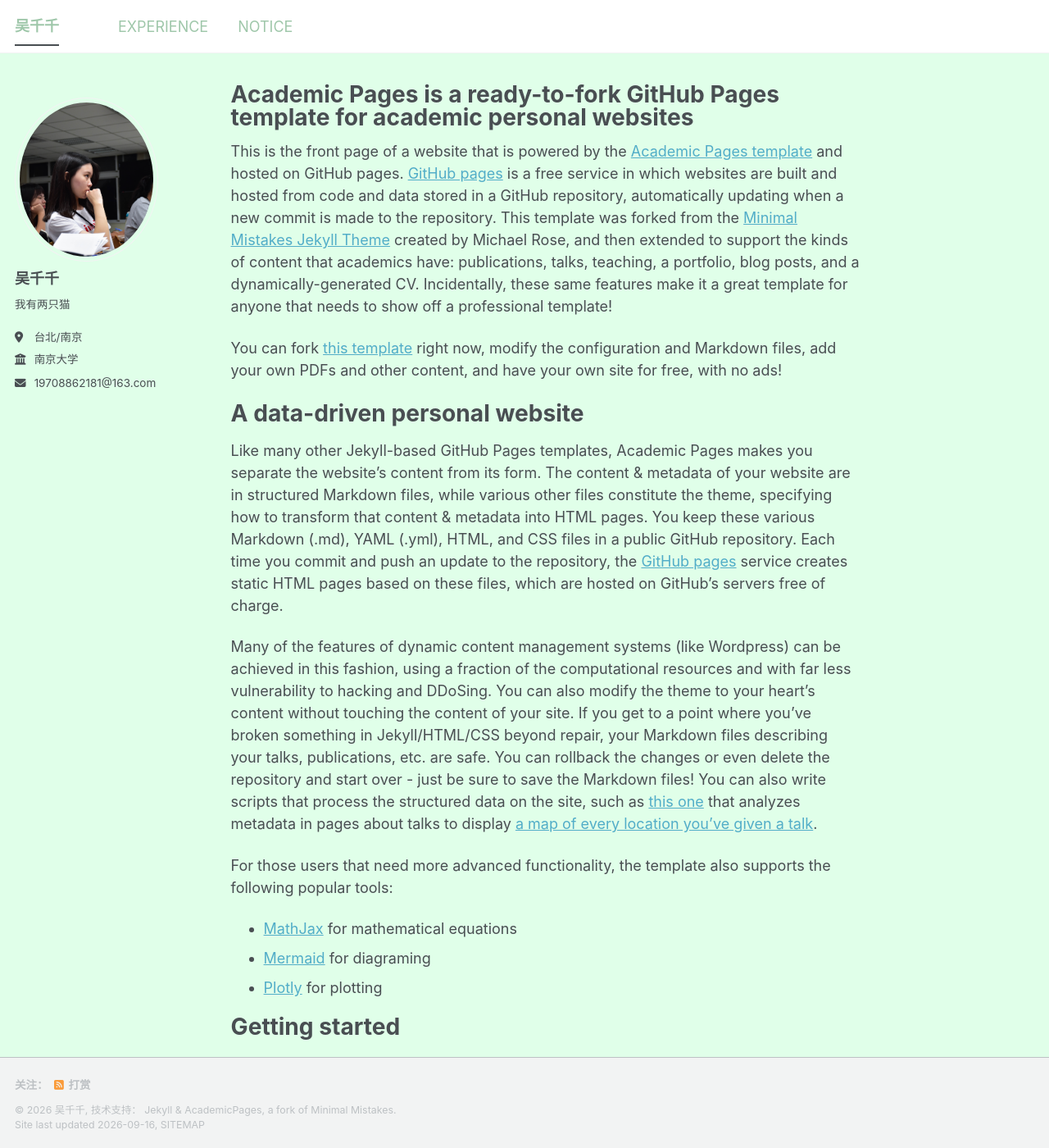
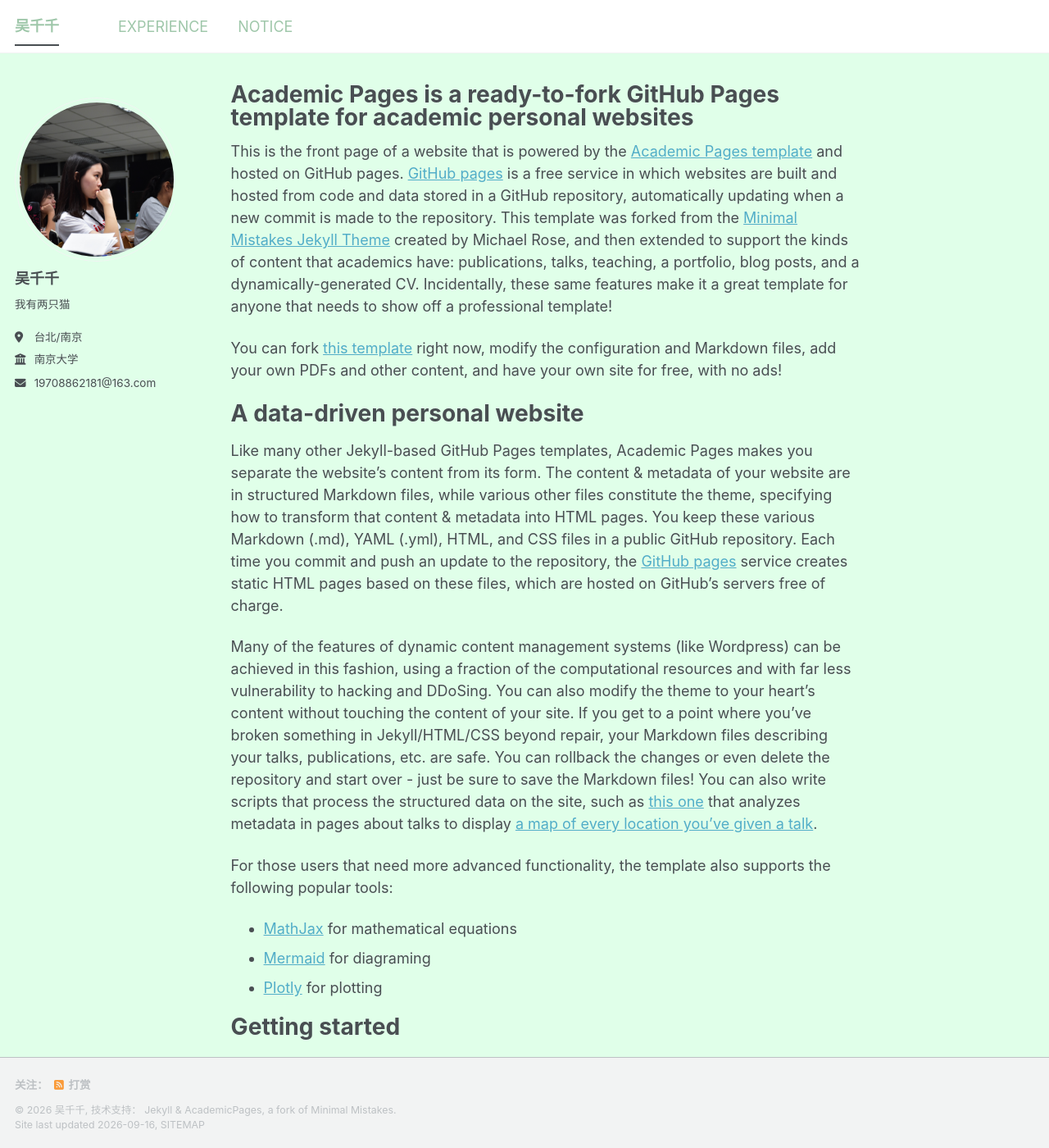
Before and after one commit to wuciancian0301/wuciancian0301.github.io, a Jekyll site: the page built from _pages/about.md, in a window 1280 px wide and 1400 px high. Shown: the whole window at 82% size. Built offline with Jekyll 4.4.1, drawn with Linux system fonts in a browser that asks for light colours; a style sheet for code colours, icons or effects is not loaded.

Commit message:
調整頭像

```diff
--- a/assets/css/main.scss
+++ b/assets/css/main.scss
@@ -51,10 +51,17 @@ body {
   display: none;
 }
 
-.author__avatar img {
+div.author__avatar {
   width: 200px !important;
   height: 200px !important;
+  overflow: hidden !important;
   border-radius: 50% !important;
-  object-fit: cover;
+}
+
+div.author__avatar img {
+  width: 100% !important;
+  height: 100% !important;
+  max-width: none !important;
+  object-fit: cover !important;
   object-position: center 25%;
 }
```
